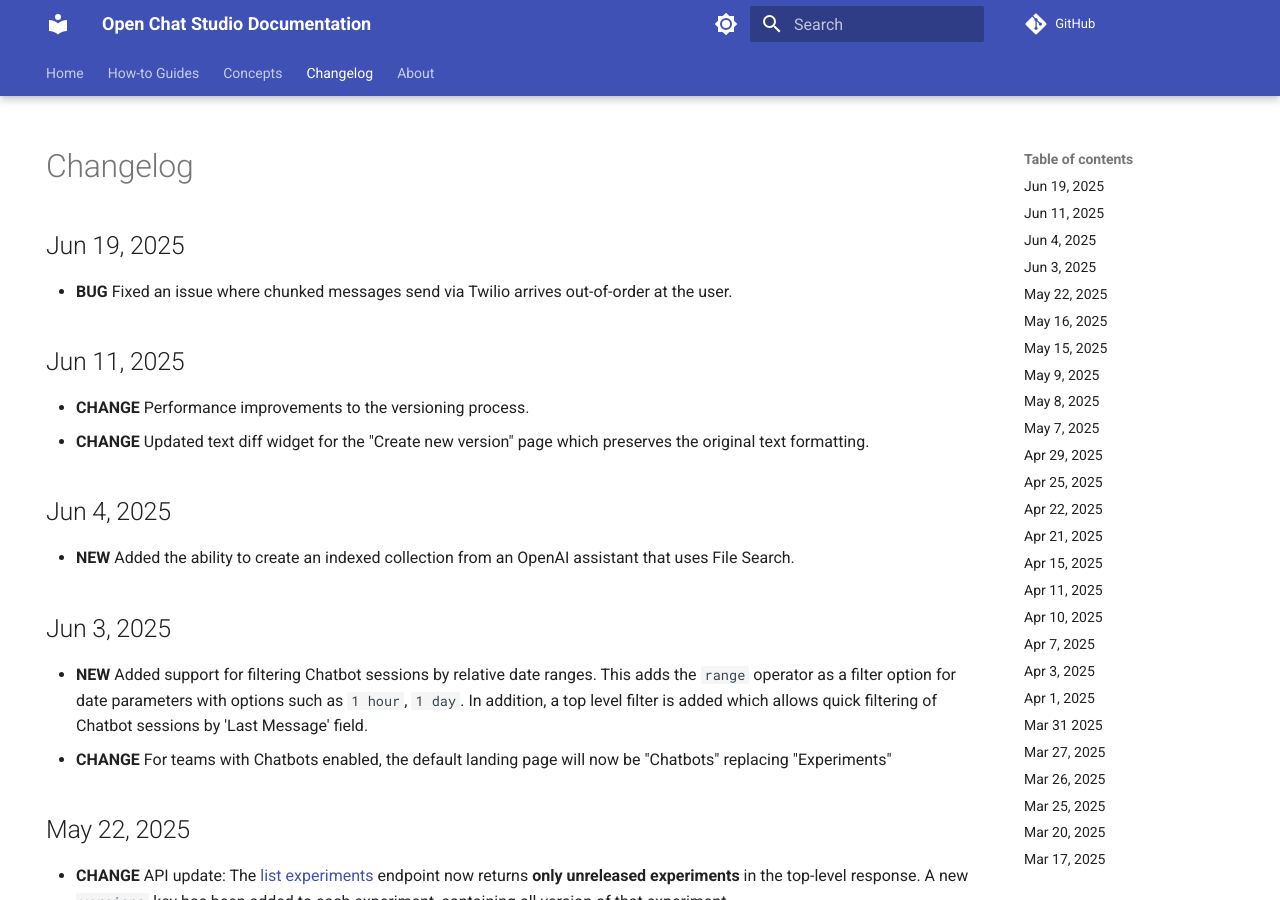
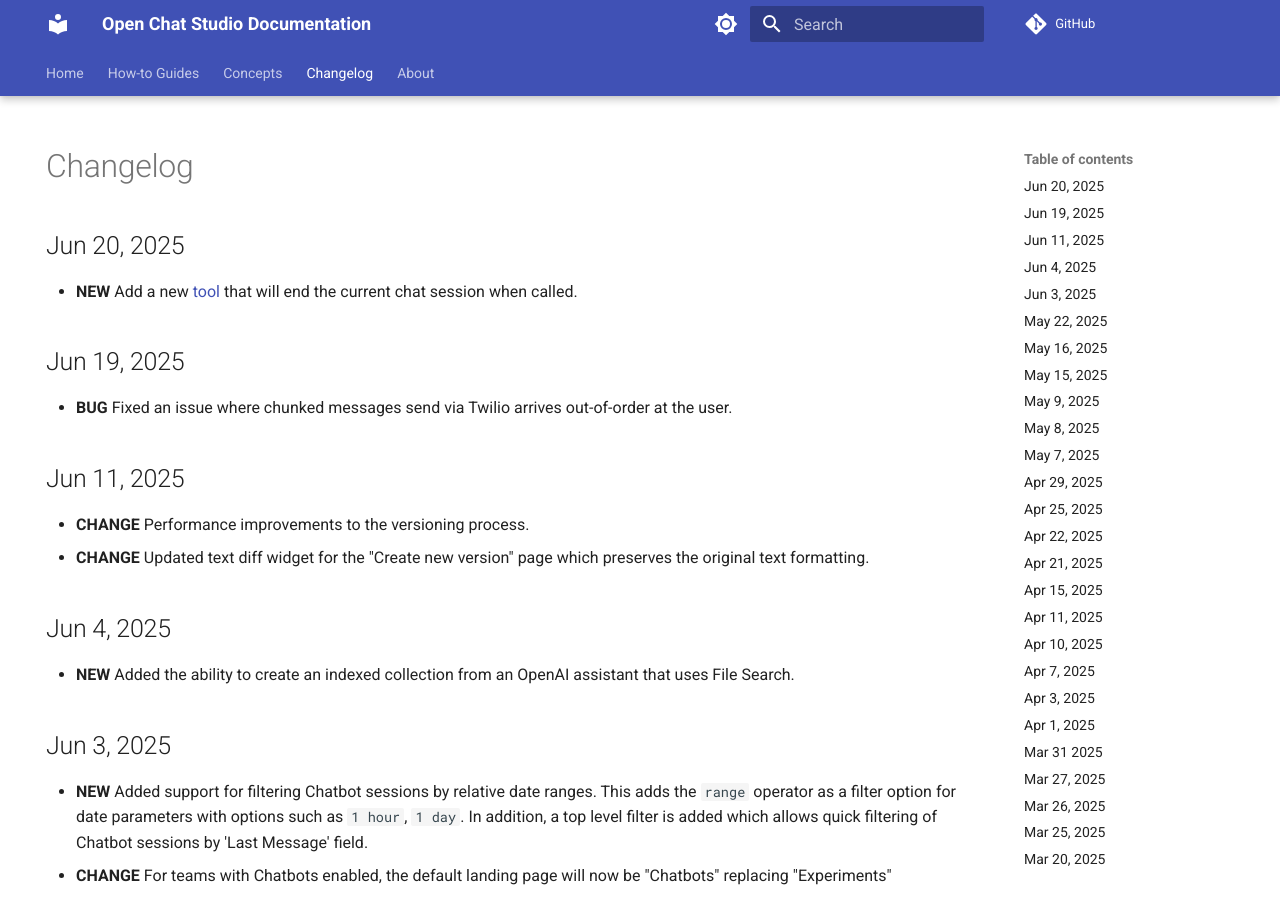
Before and after one commit to dimagi/open-chat-studio-docs, an MkDocs documentation site: the page built from docs/changelog.md, in a window 1280 px wide and 900 px high. Built offline with MkDocs 1.6.1 and Material for MkDocs 9.7.7, drawn with Linux system fonts in a browser that asks for light colours; emoji names are drawn with the system emoji font; a script that is not in the unit is left out; comment, search, counter and statistics services are not loaded.

Commit message:
add tools docs

```diff
--- a/docs/changelog.md
+++ b/docs/changelog.md
@@ -4,6 +4,9 @@ hide:
 ---
 
 # Changelog
+## Jun 20, 2025
+* **NEW** Add a new [tool](../concepts/tools/) that will end the current chat session when called.
+
 ## Jun 19, 2025
 * **BUG** Fixed an issue where chunked messages send via Twilio arrives out-of-order at the user.
 
--- a/mkdocs.yml
+++ b/mkdocs.yml
@@ -98,6 +98,7 @@ nav:
         - concepts/channels.md
         - concepts/events.md
         - concepts/tags.md
+        - concepts/tools/index.md
       - Collections:
         - concepts/collections/index.md
         - concepts/collections/media.md
```
Also changed, not shown: docs/concepts/tools/index.md (added, +25 -0 lines).
